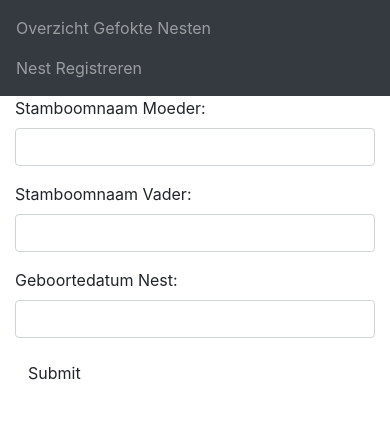
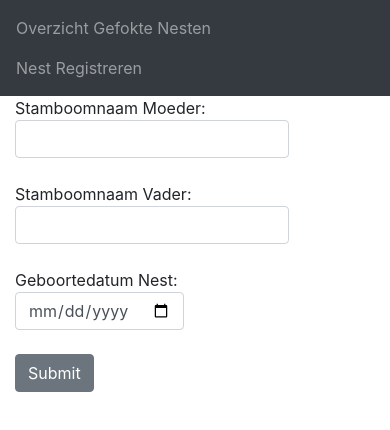
Before and after one commit to NatasjaEibrink/angular-doggydata, an Angular app: page /litters/add in a window 390 px wide. Shown: the top 430 px of the page. Built offline with nearby package versions, Linux system fonts and the light colour scheme.

Commit message:
added responsive form

```diff
--- a/src/app/app.module.ts
+++ b/src/app/app.module.ts
@@ -9,6 +9,7 @@ import {RouterModule} from '@angular/router';
 import { LitterOverviewComponent } from './components/litter-overview/litter-overview.component';
 import { RegisterLitterComponent } from './components/register-litter/register-litter.component';
 import { HeaderComponent } from './components/header/header.component';
+import {ReactiveFormsModule} from '@angular/forms';
 
 @NgModule({
   declarations: [
@@ -22,7 +23,8 @@ import { HeaderComponent } from './components/header/header.component';
     BrowserModule,
     HttpClientModule,
     AppRoutingModule,
-    RouterModule
+    RouterModule,
+    ReactiveFormsModule
   ],
   providers: [],
   bootstrap: [AppComponent]
--- a/src/app/components/litter-overview/litter-overview.component.html
+++ b/src/app/components/litter-overview/litter-overview.component.html
@@ -11,7 +11,7 @@
     <tr *ngFor="let litter of litters">
       <td>{{ litter.pedigreeNameOfMother }}</td>
       <td>{{ litter.pedigreeNameOfFather }}</td>
-      <td>{{ litter.pupsOfLitter }}</td>
+      <td>{{ litter.birthDateOfLitter }}</td>
     </tr>
     </tbody>
   </table>
--- a/src/app/components/register-litter/register-litter.component.html
+++ b/src/app/components/register-litter/register-litter.component.html
@@ -1,17 +1,23 @@
 <div class="container-fluid">
-<form>
+<form [formGroup]="registrationForm" (ngSubmit)="onSubmit()">
   <div class="form-group">
-    <label>Stamboomnaam Moeder:</label>
-    <input class="form-control" placeholder="">
+    <label>
+      <span>Stamboomnaam Moeder:</span>
+    <input type="text" formControlName="pedigreeNameOfMother" class="form-control">
+    </label>
   </div>
   <div class="form-group">
-    <label>Stamboomnaam Vader:</label>
-    <input class="form-control" placeholder="">
+    <label>
+     <span>Stamboomnaam Vader:</span>
+    <input type="text" formControlName="pedigreeNameOfFather"  class="form-control">
+    </label>
   </div>
   <div class="form-group">
-    <label>Geboortedatum Nest:</label>
-    <input class="form-control" placeholder="">
+    <label>
+      <span>Geboortedatum Nest:</span>
+    <input type="date" formControlName="birthDateOfLitter" class="form-control">
+    </label>
   </div>
-  <button type="submit" class="btn">Submit</button>
+  <button type="submit" class="btn btn-secondary">Submit</button>
 </form>
 </div>
--- a/src/app/components/register-litter/register-litter.component.ts
+++ b/src/app/components/register-litter/register-litter.component.ts
@@ -1,4 +1,8 @@
 import { Component, OnInit } from '@angular/core';
+import {ActivatedRoute, Router} from '@angular/router';
+import {RegisterLitterService} from '../../services/register-litter.service';
+import {FormControl, FormGroup} from '@angular/forms';
+import {Litter} from '../../domain/Litter';
 
 @Component({
   selector: 'app-register-litter',
@@ -7,9 +11,24 @@ import { Component, OnInit } from '@angular/core';
 })
 export class RegisterLitterComponent implements OnInit {
 
-  constructor() { }
+  litter: Litter;
+
+  registrationForm: FormGroup;
+
+  constructor(private route: ActivatedRoute,
+              private router: Router,
+              private registerLitterService: RegisterLitterService ) { }
 
   ngOnInit() {
+    this.registrationForm = new FormGroup({
+      pedigreeNameOfMother: new FormControl(),
+      pedigreeNameOfFather: new FormControl(),
+      birthDateOfLitter: new FormControl()
+    });
   }
 
+  onSubmit() {
+    this.registerLitterService.registerLitter(this.litter)
+      .subscribe(status => console.log(JSON.stringify(status)));
+  }
 }
--- a/src/app/services/register-litter.service.ts
+++ b/src/app/services/register-litter.service.ts
@@ -9,6 +9,9 @@ import {Litter} from '../domain/Litter';
 export class RegisterLitterService {
 
   private litterUrl: string;
+  httpOptions = {
+    headers: new HttpHeaders({ 'Content-Type': 'application/json' })
+  };
 
   constructor(private http: HttpClient) {
     this.litterUrl = 'http://localhost:8080/litters';
@@ -20,6 +23,6 @@ export class RegisterLitterService {
 
   public registerLitter(litter: Litter): Observable<Litter> {
     const url = `${this.litterUrl}/add`;
-    return this.http.post<Litter>(url, litter);
+    return this.http.post<Litter>(url, litter, this.httpOptions);
   }
 }
```
